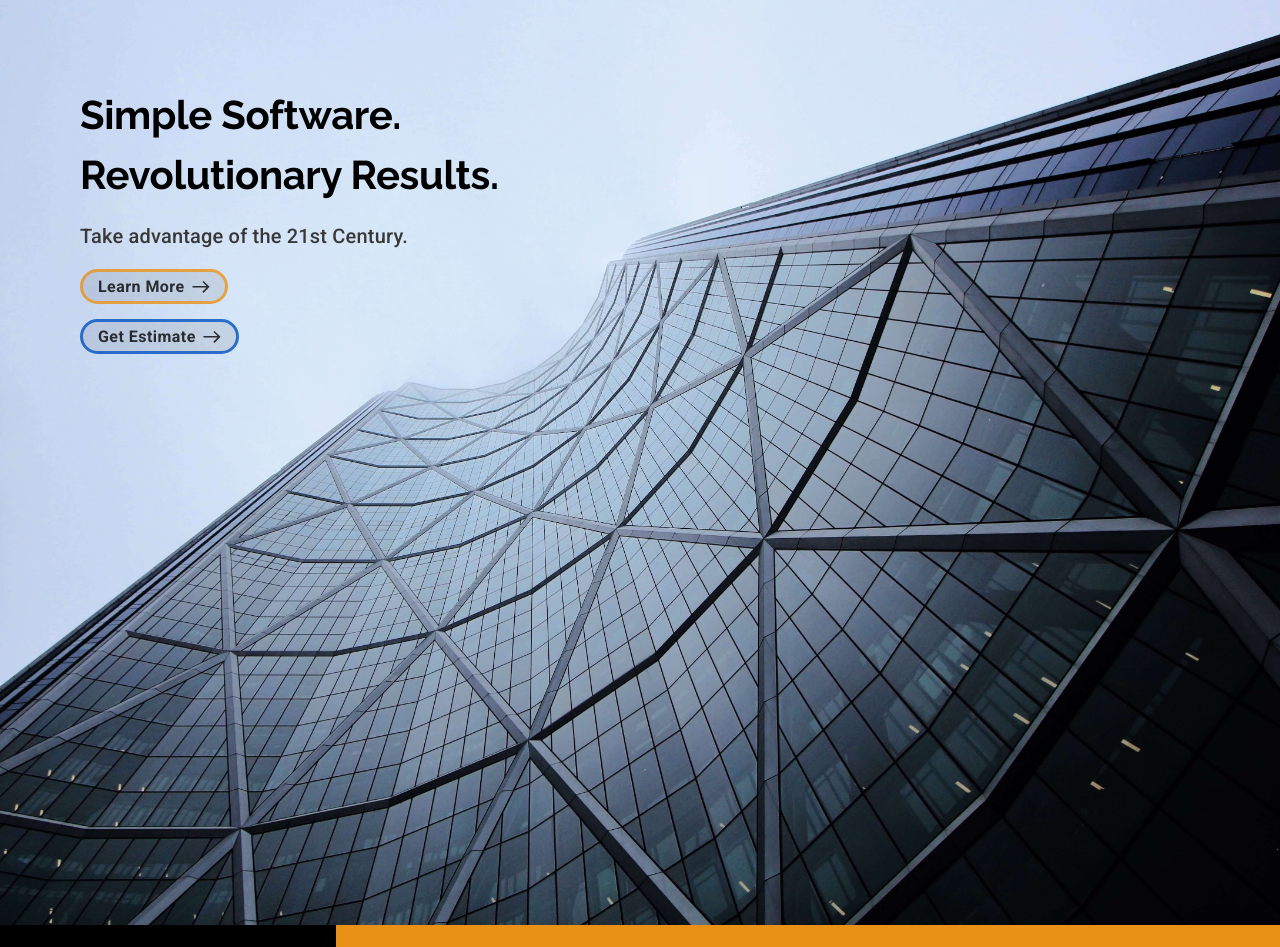
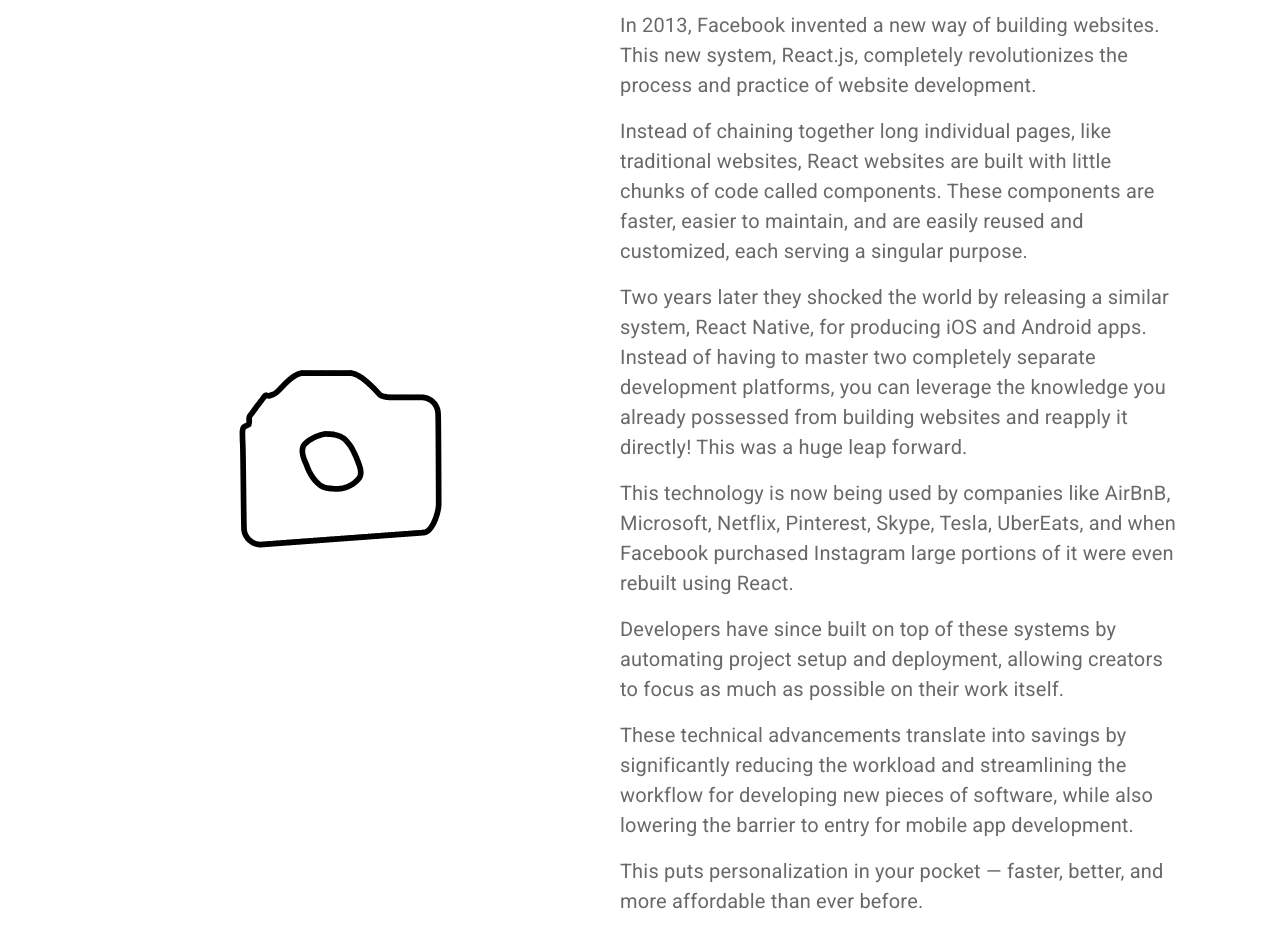
Before and after one commit to HAZberi/tech-company-website, a React (Create React App) app: page /revolution in a window 1280 px wide. Shown: the part 1165-2112 px from the top of the page. Built offline with nearby package versions, Linux system fonts and the light colour scheme.

Commit message:
Technology section init

```diff
--- a/src/components/Revolution.js
+++ b/src/components/Revolution.js
@@ -5,6 +5,7 @@
 import Typography from "@material-ui/core/Typography";
 import useMediaQuery from "@material-ui/core/useMediaQuery";
 import CallToAction from "./ui/CallToAction";
+import technologyAnimation from "../animations/technologyAnimation/data.json";
 
 import vision from "../assets/vision.svg";
 
@@ -69,11 +70,16 @@
   const smaller = useMediaQuery(theme.breakpoints.down("sm"));
   const smallest = useMediaQuery(theme.breakpoints.down("xs"));
 
+  const technologyAnimationOptions = {
+    loop: true,
+    autoplay: true,
+    animationData: technologyAnimation,
+    rendererSettings: {
+      preserveAspectRatio: "xMidYMid slice",
+    },
+  };
   return (
-    <Grid
-      container
-      direction="column"
-    >
+    <Grid container direction="column">
       <Grid item className={classes.heading}>
         <Typography variant="h2" gutterBottom>
           The Revolution
@@ -144,6 +150,82 @@
           </Grid>
         </Grid>
       </Grid>
+      <Grid
+        container
+        direction="row"
+        alignItems="center"
+        justify="center"
+        className={classes.rowContainer}
+      >
+        <Grid
+          item
+          align="center"
+          style={{ maxWidth: smallest ? "80%" : "30em" }}
+          md
+        >
+          <Lottie
+            style={{ maxWidth: smallest ? "80%" : "40em" }}
+            options={technologyAnimationOptions}
+          />
+        </Grid>
+        <Grid
+          item
+          container
+          direction="column"
+          alignItems={smaller ? "center" : "flex-start"}
+          className={classes.itemContainer}
+          lg
+        >
+          <Grid item align={smaller ? "center" : "left"}>
+            <Typography variant="h4" gutterBottom>
+              Technology
+            </Typography>
+          </Grid>
+          <Grid item align={smaller ? "center" : "left"}>
+            <Typography variant="body1" paragraph>
+              In 2013, Facebook invented a new way of building websites. This
+              new system, React.js, completely revolutionizes the process and
+              practice of website development.
+            </Typography>
+            <Typography variant="body1" paragraph>
+              Instead of chaining together long individual pages, like
+              traditional websites, React websites are built with little chunks
+              of code called components. These components are faster, easier to
+              maintain, and are easily reused and customized, each serving a
+              singular purpose.
+            </Typography>
+            <Typography variant="body1" paragraph>
+              Two years later they shocked the world by releasing a similar
+              system, React Native, for producing iOS and Android apps. Instead
+              of having to master two completely separate development platforms,
+              you can leverage the knowledge you already possessed from building
+              websites and reapply it directly! This was a huge leap forward.
+            </Typography>
+            <Typography variant="body1" paragraph>
+              This technology is now being used by companies like AirBnB,
+              Microsoft, Netflix, Pinterest, Skype, Tesla, UberEats, and when
+              Facebook purchased Instagram large portions of it were even
+              rebuilt using React.
+            </Typography>
+            <Typography variant="body1" paragraph>
+              Developers have since built on top of these systems by automating
+              project setup and deployment, allowing creators to focus as much
+              as possible on their work itself.
+            </Typography>
+            <Typography variant="body1" paragraph>
+              These technical advancements translate into savings by
+              significantly reducing the workload and streamlining the workflow
+              for developing new pieces of software, while also lowering the
+              barrier to entry for mobile app development.
+            </Typography>
+            <Typography variant="body1" paragraph>
+              This puts personalization in your pocket — faster, better, and
+              more affordable than ever before.
+            </Typography>
+          </Grid>
+        </Grid>
+      </Grid>
+
       <Grid item>
         {/* Call to Action Block */}
         {/* HINT: a background image can be set directly on the Grid Container
```
Also changed, not shown: 1 other file (tests, documents, lock files or other folders).
